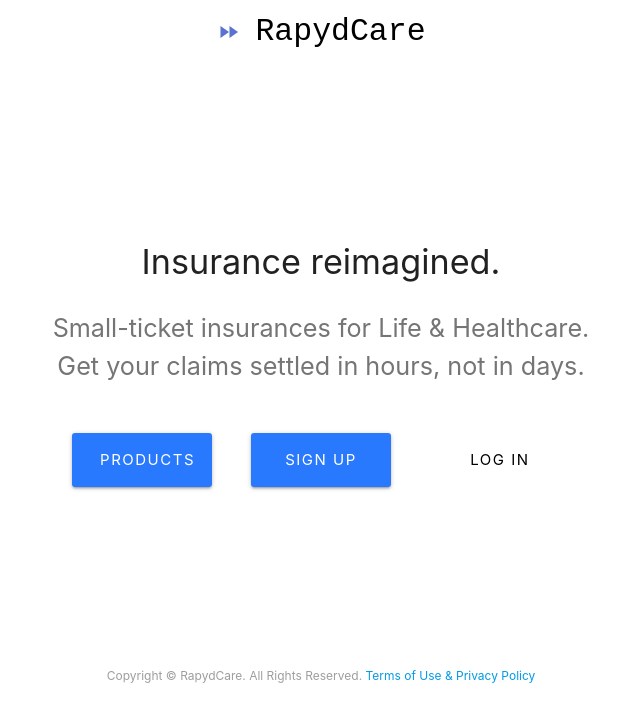
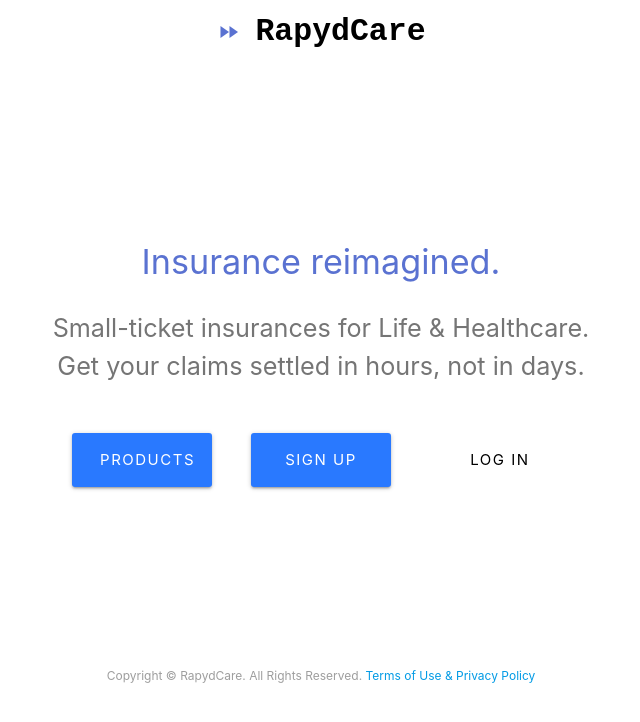
Before and after one commit to boopalanjayaraman/rapidcare, a React (Create React App) app in the folder src/client/: page / in a window 1280 px wide. Shown: the top 722 px of the page, without its empty margins (319-959 px from the left). Built offline with nearby package versions, Linux system fonts and the light colour scheme.

Commit message:
changed web application title, updated font styles in landing and navbar

```diff
--- a/src/client/public/index.html
+++ b/src/client/public/index.html
@@ -29,7 +29,7 @@
       work correctly both with client-side routing and a non-root public URL.
       Learn how to configure a non-root public URL by running `npm run build`.
     -->
-    <title>React App</title>
+    <title>RapydCare - Insurance reimagined - Small ticket insurances for Life and Health</title>
   </head>
   <body>
     <noscript>You need to enable JavaScript to run this app.</noscript>
--- a/src/client/src/layouts/Landing.js
+++ b/src/client/src/layouts/Landing.js
@@ -7,7 +7,7 @@ class Landing extends Component{
             <div style={{ height: "75vh" }} className="container valign-wrapper">
             <div className="row">
             <div className="col s12 center-align">
-                <h4>
+                <h4 style={{color: "rgb(90, 114, 209)"}}>
                 Insurance reimagined. {" "}
                 <span style={{ fontFamily: "monospace" }}></span>
                 </h4>
--- a/src/client/src/layouts/Navbar.js
+++ b/src/client/src/layouts/Navbar.js
@@ -13,7 +13,7 @@ class Navbar extends Component {
                         }}
                         className = "col s12 brand-logo center black-text">
                             <i className="material-icons" style={{ color: "#5a72d1"}}>fast_forward</i>
-                            <span >RapydCare</span>
+                            <span style={{fontWeight:"bold"}}>RapydCare</span>
                         </Link>
                     </div>
                 </nav>
```
